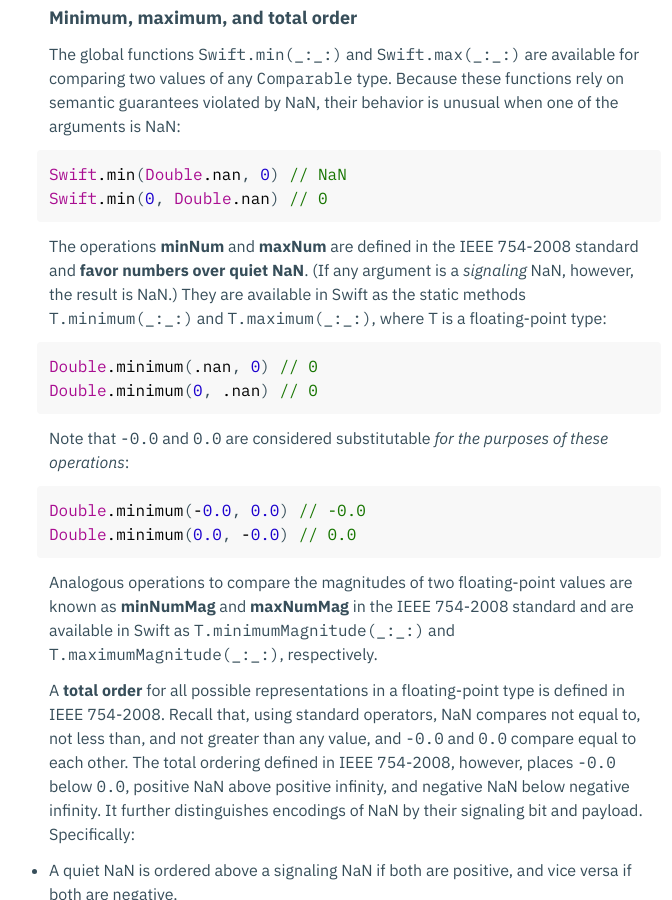
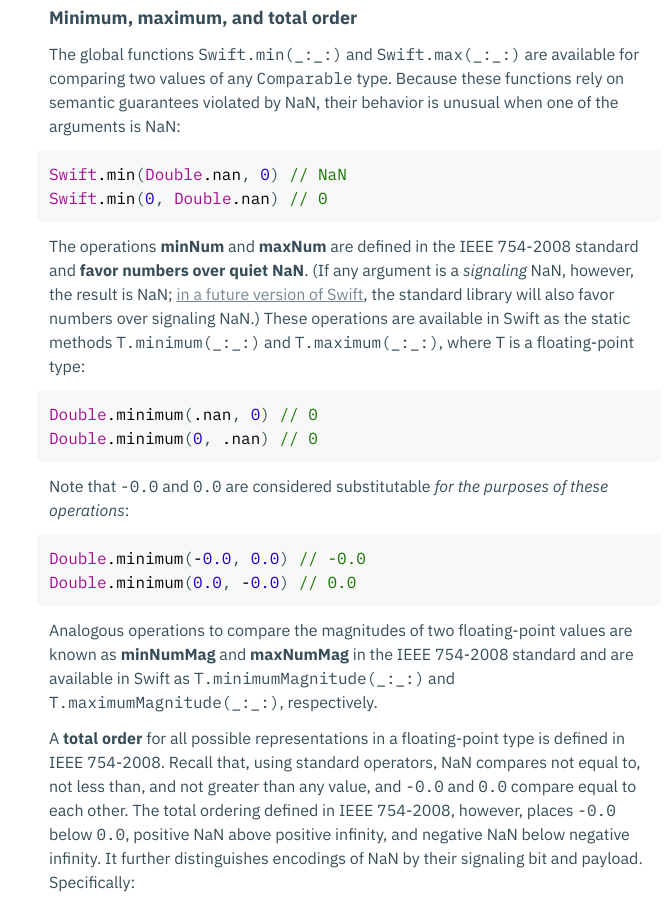
Before and after one commit to xwu/xwu-swift-numerics, a Jekyll site: the page built from floating-point-part-4.md, in a window 1280 px wide and 900 px high, scrolled down 4074 px. Shown: the whole window, without its empty margins (291-963 px from the left). Built offline with Jekyll 4.4.1, drawn with Linux system fonts in a browser that asks for light colours; our own code applies the rules of GitHub Pages for plain Markdown files; some of the changed text lies outside the part shown.

Commit message:
Update floating-point-part-4.md for Swift 5

````diff
--- a/floating-point-part-4.md
+++ b/floating-point-part-4.md
@@ -205,9 +205,10 @@
 
 The operations __minNum__ and __maxNum__ are defined in the IEEE 754-2008
 standard and __favor numbers over quiet NaN__. (If any argument is a
-_signaling_ NaN, however, the result is NaN.) They are available in Swift as
-the static methods `T.minimum(_:_:)` and `T.maximum(_:_:)`, where `T` is a
-floating-point type:
+_signaling_ NaN, however, the result is NaN; [in a future version of
+Swift][ref 16-2], the standard library will also favor numbers over signaling
+NaN.) These operations are available in Swift as the static methods
+`T.minimum(_:_:)` and `T.maximum(_:_:)`, where `T` is a floating-point type:
 
 ```swift
 Double.minimum(.nan, 0) // 0
````
Also changed, not shown: other parts of floating-point-part-4.md (+3 -1 lines).
